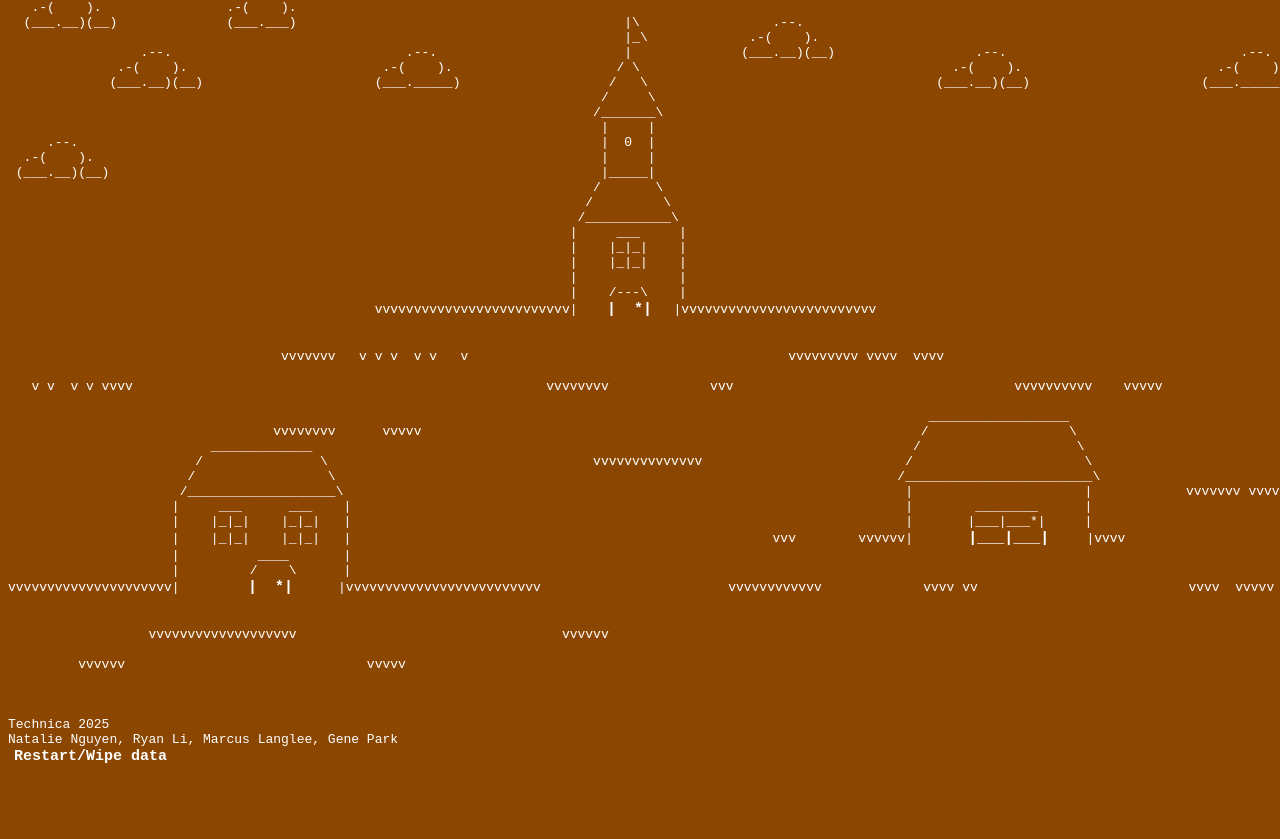
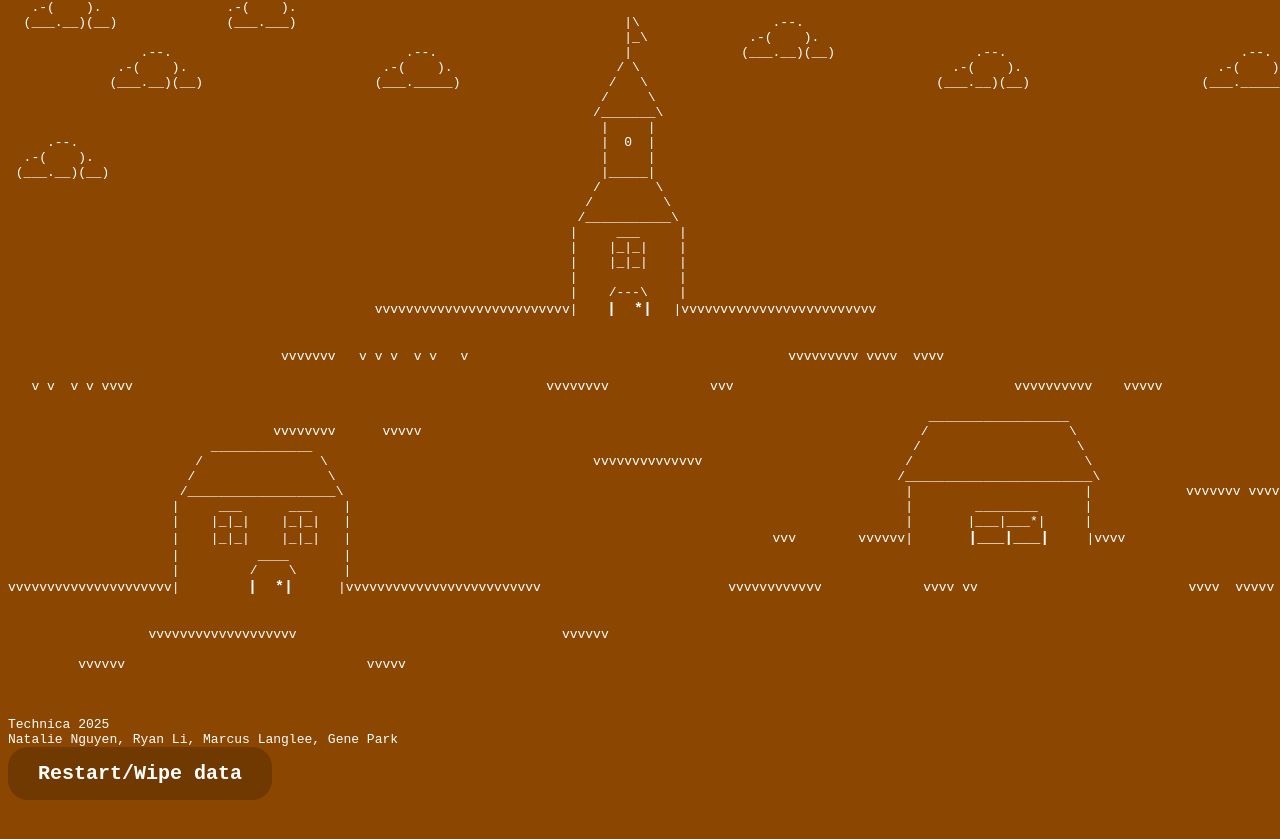
Before and after one commit to frog0006/cookie-village-quest, a website: page index.html in a window 1280 px wide. Shown: the part 409-1248 px from the top of the page. Drawn offline with Linux system fonts and the light colour scheme.

Commit message:
edited style.css

```diff
--- a/styles.css
+++ b/styles.css
@@ -32,7 +32,7 @@ body {
 #eatCookies:hover {
   background-color: #8f6520;
 }
-#upgradeButton: :hover {
+#upgradeButton :hover {
   background-color: #e0c8a1;
 }
 .eatCookies-container {
@@ -51,6 +51,17 @@ eatCookies {
 }
 #inventory:hover {
   background-color: #8f6520;
+}
+
+#wipe {
+  background-color: rgb(113, 57, 2);
+  padding: 15px 30px;
+  border-radius: 20px;
+  font-size: 20px;
+}
+
+#wipe:hover {
+  background-color: #ff0000;
 }
 
 h1 {
```
